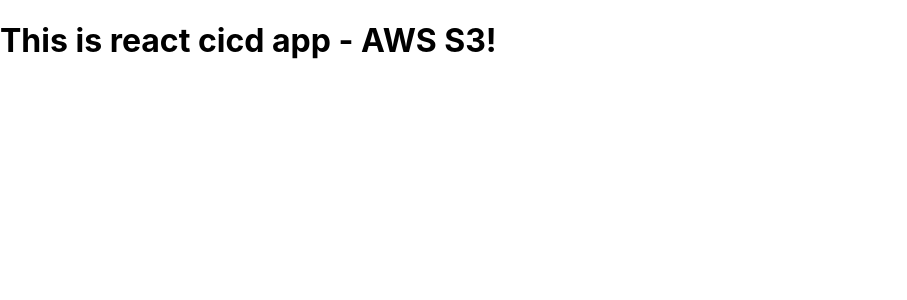
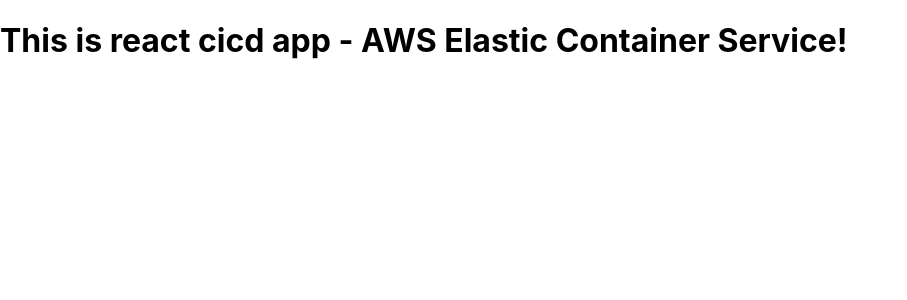
Before and after one commit to dondonherrera02/React-CICD-App, a React (Create React App) app: page / in a window 1280 px wide. Shown: the top 300 px of the page, without its empty margins (0-907 px from the left). Built offline with nearby package versions, Linux system fonts and the light colour scheme.

Commit message:
Updated App.js

```diff
--- a/src/App.js
+++ b/src/App.js
@@ -2,7 +2,7 @@
 
 function App() {
   return (
-    <h1>This is react cicd app - AWS S3! </h1>
+    <h1>This is react cicd app - AWS Elastic Container Service! </h1>
   );
 }
 
```
